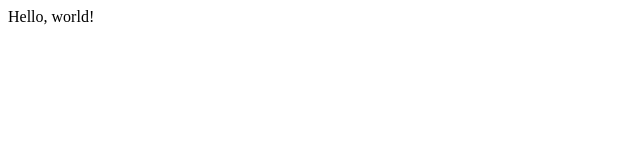
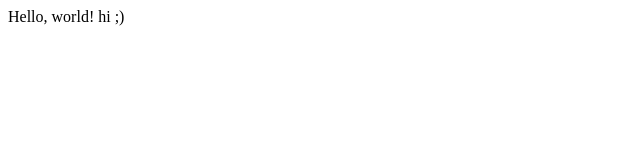
Before and after one commit to niloydas97/CS50, a plain HTML site: page hello.html in a window 1280 px wide. Shown: the full height of the page, 0-640 px from the left. Drawn offline with Linux system fonts and the light colour scheme.

Commit message:
Update hello.html

```diff
--- a/hello.html
+++ b/hello.html
@@ -6,6 +6,6 @@
         </title>
     </head>
     <body>
-        Hello, world!
+        Hello, world! hi ;)
     </body>
 </html>
```
